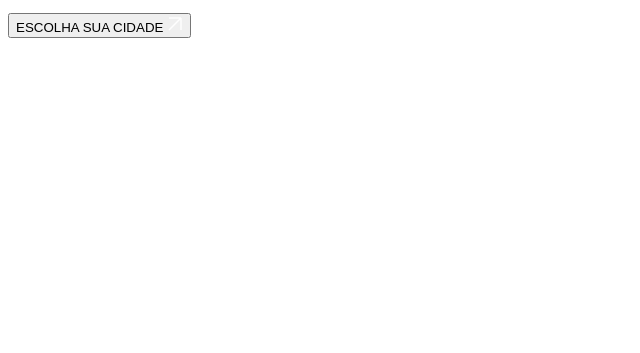
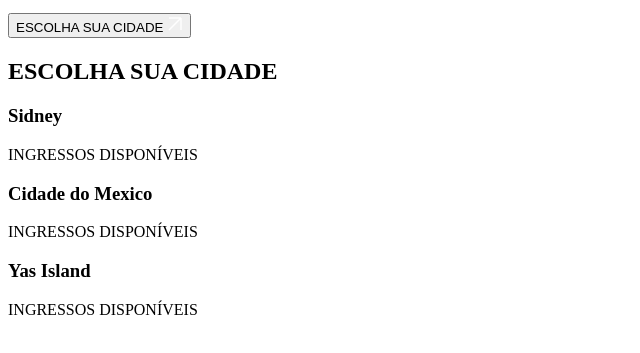
Before and after one commit to tallismelo07/projeto_stranger_things, a plain HTML site: page index.html in a window 1280 px wide. Shown: the part 221-574 px from the top of the page, without its empty margins (0-640 px from the left). Drawn offline with Linux system fonts and the light colour scheme.

Commit message:
Adicionamos a parte de escolha de cidade

```diff
--- a/index.html
+++ b/index.html
@@ -25,6 +25,24 @@
                 </button>
             </div>
         </section>
+
+        <section class="secaoCidade">
+            <div class="titulo">
+                <h2>ESCOLHA SUA CIDADE</h2>
+            </div>
+            <div class="cards">
+                <h3>Sidney</h3>
+                <p>INGRESSOS DISPONÍVEIS</p>
+            </div>
+            <div class="cards">
+                <h3>Cidade do Mexico</h3>
+                <p>INGRESSOS DISPONÍVEIS</p>
+            </div>
+            <div class="cards">
+                <h3>Yas Island</h3>
+                <p>INGRESSOS DISPONÍVEIS</p>
+            </div>
+        </section>
     </main>
 
 
```
